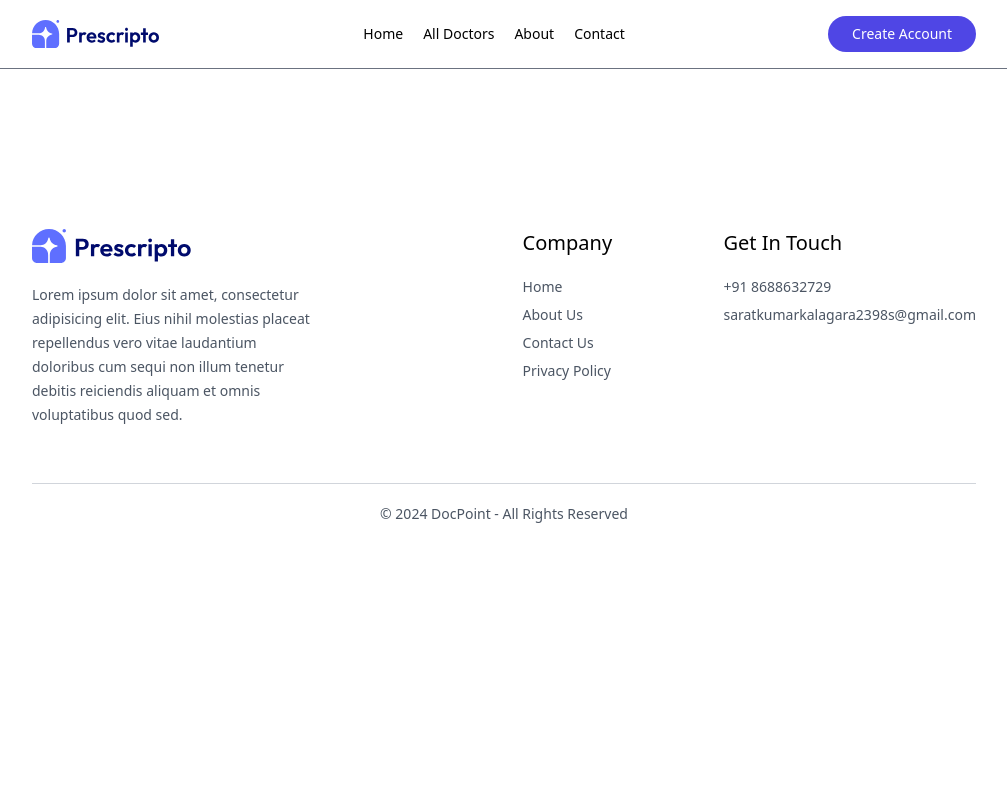
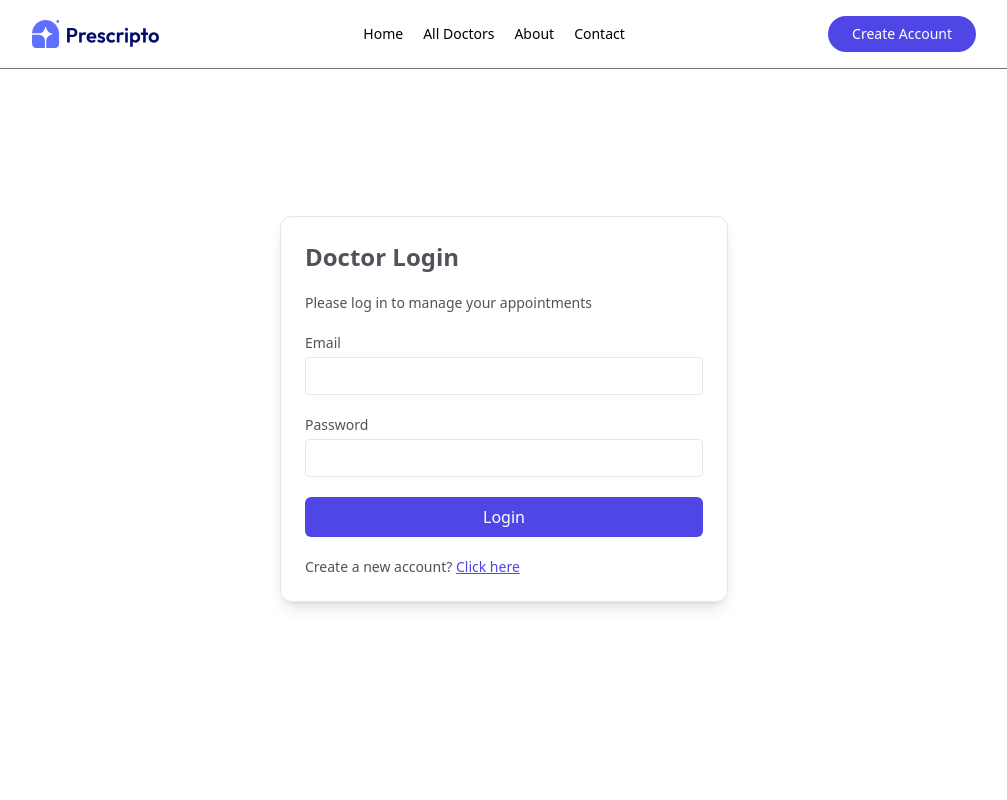
Before and after one commit to Sarat20/docpoint, a React (Vite) app in the folder frontend/: page /doctor-login in a window 1280 px wide. Shown: the top 800 px of the page, without its empty margins (136-1143 px from the left). Built offline with nearby package versions, Linux system fonts and the light colour scheme; no server answers; a web font is replaced by a local one.

Commit message:
added frontend to login adn register part

```diff
--- a/frontend/src/App.jsx
+++ b/frontend/src/App.jsx
@@ -9,6 +9,7 @@ import Home from './pages/Home';
 import About from './pages/About';
 import Contact from './pages/Contact';
 import Profile from './pages/Profile';
+import DoctorLogin from './DoctorPages/DoctorLogin';
 const App = () => {
   const [isLoggedIn, setIsLoggedIn] = useState(false);
 
@@ -31,6 +32,8 @@ const App = () => {
         <Route path="/contact" element={<Contact />} />
 
         <Route path="/profile" element={<Profile />} />
+        <Route path="/doctor-login" element={<DoctorLogin />} />
+
 
       </Routes>
 
--- /dev/null
+++ b/frontend/src/DoctorPages/DoctorLogin.jsx
@@ -0,0 +1,219 @@
+import React, { useState } from "react";
+import { useNavigate } from "react-router-dom";
+import axios from "axios";
+
+const BASE_URL = import.meta.env.VITE_BACKEND_URL;
+
+const DoctorLogin = () => {
+  const navigate = useNavigate();
+
+const [mode, setMode] = useState("Login");
+  const [form, setForm] = useState({
+    name: "",
+    email: "",
+    password: "",
+    image: "",
+    speciality: "",
+    degree: "",
+    experience: "",
+    about: "",
+    available: true,
+    fees: "",
+    address: "",
+  });
+
+  const [loading, setLoading] = useState(false);
+  const [errorMsg, setErrorMsg] = useState("");
+  const [successMsg, setSuccessMsg] = useState("");
+
+  const onChange = (e) => {
+    const { name, value } = e.target;
+    setForm((prev) => ({ ...prev, [name]: value }));
+  };
+
+  const handleSubmit = async (e) => {
+    e.preventDefault();
+    setLoading(true);
+    setErrorMsg("");
+    setSuccessMsg("");
+
+    const endpoint =
+      mode === "Sign Up" ? "/api/doctor/register" : "/api/doctor/login";
+
+    const payload =
+      mode === "Sign Up"
+        ? { ...form, address: { line: form.address } }
+        : { email: form.email, password: form.password };
+
+    try {
+      const { data } = await axios.post(`${BASE_URL}${endpoint}`, payload, {
+        headers: { "Content-Type": "application/json" },
+        withCredentials: true,
+      });
+
+      if (!data.success) {
+        setErrorMsg(data.message || "Something went wrong");
+      } else {
+        localStorage.setItem("dtoken", data.token);
+        setSuccessMsg(`${mode} successful!`);
+        setForm({
+          name: "",
+          email: "",
+          password: "",
+          image: "",
+          speciality: "",
+          degree: "",
+          experience: "",
+          about: "",
+          available: true,
+          fees: "",
+          address: "",
+        });
+
+        setTimeout(() => {
+          navigate("/");
+        }, 1000);
+      }
+    } catch (err) {
+      const msg =
+        err.response?.data?.message || "Server error – please try again later";
+      setErrorMsg(msg);
+    } finally {
+      setLoading(false);
+    }
+  };
+
+  return (
+    <div>
+      <form onSubmit={handleSubmit} className="min-h-[80vh] flex items-center justify-center"> {/* Added justify-center */}
+        <div
+          className={`flex flex-col gap-5 m-auto items-start p-6
+                       w-full border rounded-xl text-zinc-600 text-sm shadow-lg
+                       ${
+                         mode === "Sign Up"
+                           ? "max-w-3xl" // Larger for sign up form
+                           : "max-w-md" // Smaller, more square for login form
+                       }`}
+        >
+          <p className="text-2xl font-semibold">
+            {mode === "Sign Up" ? "Doctor Registration" : "Doctor Login"}
+          </p>
+          <p>
+            Please {mode === "Sign Up" ? "sign up " : "log in "}to manage your appointments
+          </p>
+
+          {/* REGISTRATION FIELDS */}
+          {mode === "Sign Up" && (
+            <>
+              <div className="grid grid-cols-1 md:grid-cols-2 gap-4 w-full">
+                <div>
+                  <p>Full Name</p>
+                  <input name="name" value={form.name} onChange={onChange} required className="border rounded w-full p-2 mt-1" />
+                </div>
+                <div>
+                  <p>Speciality</p>
+                  <input name="speciality" value={form.speciality} onChange={onChange} required className="border rounded w-full p-2 mt-1" />
+                </div>
+                <div>
+                  <p>Degree</p>
+                  <input name="degree" value={form.degree} onChange={onChange} required className="border rounded w-full p-2 mt-1" />
+                </div>
+                <div>
+                  <p>Experience</p>
+                  <input name="experience" value={form.experience} onChange={onChange} required className="border rounded w-full p-2 mt-1" />
+                </div>
+                <div>
+                  <p>Image URL</p>
+                  <input name="image" value={form.image} onChange={onChange} required className="border rounded w-full p-2 mt-1" />
+                </div>
+                <div>
+                  <p>Fees</p>
+                  <input type="number" name="fees" value={form.fees} onChange={onChange} required className="border rounded w-full p-2 mt-1" />
+                </div>
+              </div>
+
+              <div className="w-full">
+                <p>About</p>
+                <textarea name="about" value={form.about} onChange={onChange} required className="border rounded w-full p-2 mt-1 h-24 resize-y" /> {/* Added h-24 and resize-y for textarea */}
+              </div>
+
+              <div className="w-full">
+                <p>Address</p>
+                <input name="address" value={form.address} onChange={onChange} required className="border rounded w-full p-2 mt-1" />
+              </div>
+            </>
+          )}
+
+          {/* COMMON FIELDS (EMAIL + PASSWORD) */}
+          <div className="w-full">
+            <p>Email</p>
+            <input
+              type="email"
+              name="email"
+              value={form.email}
+              onChange={onChange}
+              required
+              className="border rounded w-full p-2 mt-1"
+            />
+          </div>
+
+          <div className="w-full">
+            <p>Password</p>
+            <input
+              type="password"
+              name="password"
+              value={form.password}
+              onChange={onChange}
+              required
+              className="border rounded w-full p-2 mt-1"
+            />
+          </div>
+
+          {/* FEEDBACK */}
+          {errorMsg && <p className="text-red-600 text-xs mt-1">{errorMsg}</p>}
+          {successMsg && <p className="text-green-600 text-xs mt-1">{successMsg}</p>}
+
+          {/* SUBMIT */}
+          <button
+            type="submit"
+            disabled={loading}
+            className="text-white bg-primary w-full py-2 rounded-md text-base hover:opacity-90 disabled:opacity-60"
+          >
+            {loading
+              ? mode === "Sign Up"
+                ? "Signing up…"
+                : "Logging in…"
+              : mode === "Sign Up"
+              ? "Create Account"
+              : "Login"}
+          </button>
+
+          {/* TOGGLE SIGN UP / LOGIN */}
+          {mode === "Sign Up" ? (
+            <p>
+              Already have an account?{" "}
+              <span
+                onClick={() => setMode("Login")}
+                className="text-primary underline cursor-pointer"
+              >
+                Login here
+              </span>
+            </p>
+          ) : (
+            <p>
+              Create a new account?{" "}
+              <span
+                onClick={() => setMode("Sign Up")}
+                className="text-primary underline cursor-pointer"
+              >
+                Click here
+              </span>
+            </p>
+          )}
+        </div>
+      </form>
+    </div>
+  );
+};
+
+export default DoctorLogin;
--- a/frontend/src/components/Header.jsx
+++ b/frontend/src/components/Header.jsx
@@ -7,6 +7,10 @@ const Header = () => {
 
   const handleBookClick = () => {
     navigate('/login');
+  };
+
+  const handleDoctorLoginClick = () => {
+    navigate('/doctor-login');
   };
 
   return (
@@ -36,15 +40,13 @@ const Header = () => {
             <img className='w-3' src={assets.arrow_icon} alt="" />
           </button>
 
-          {/* Doctor Login Button (fixed with hover) */}
-          <a
-            href="/doctor-login"
-            target="_blank"
-            rel="noopener noreferrer"
-            className='inline-flex items-center justify-center border border-white px-8 py-3 rounded-full text-sm text-black bg-white transition-all duration-300 hover:bg-gray-200 hover:shadow-md hover:text-gray-800' // Added hover:text-gray-800
+          {/* Doctor Login Button (same-tab navigation) */}
+          <button
+            onClick={handleDoctorLoginClick}
+            className='flex items-center justify-center bg-white border border-white px-8 py-3 rounded-full text-sm text-black transition-all duration-300 hover:bg-gray-200 hover:shadow-md'
           >
             Doctor Login
-          </a>
+          </button>
         </div>
       </div>
 
```
